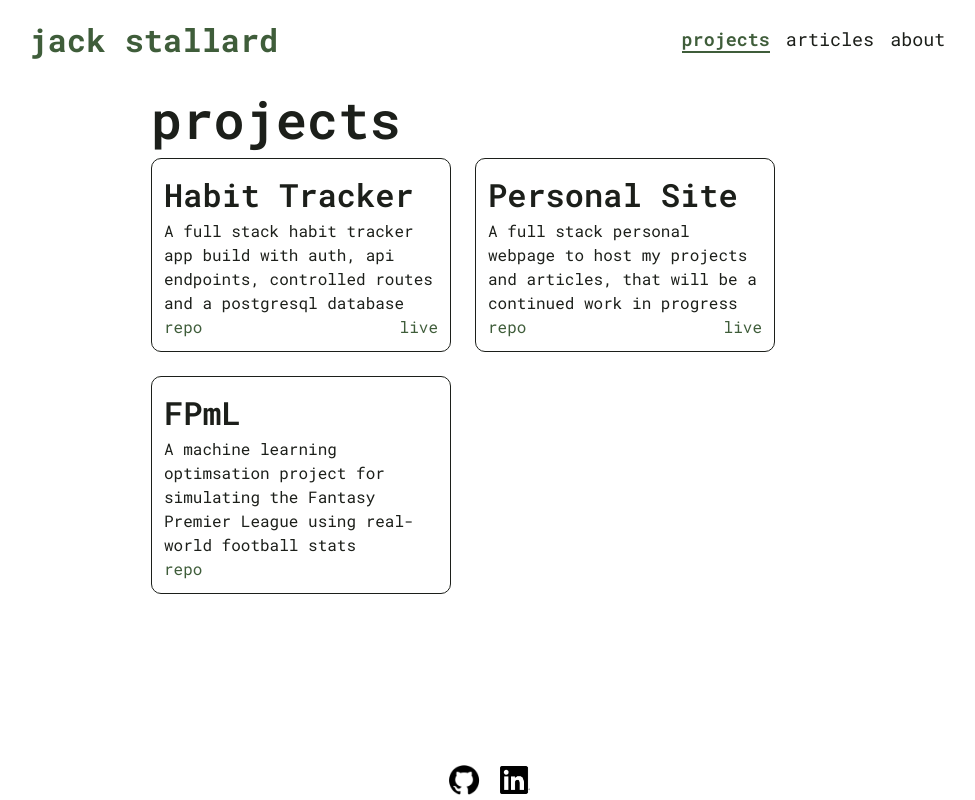
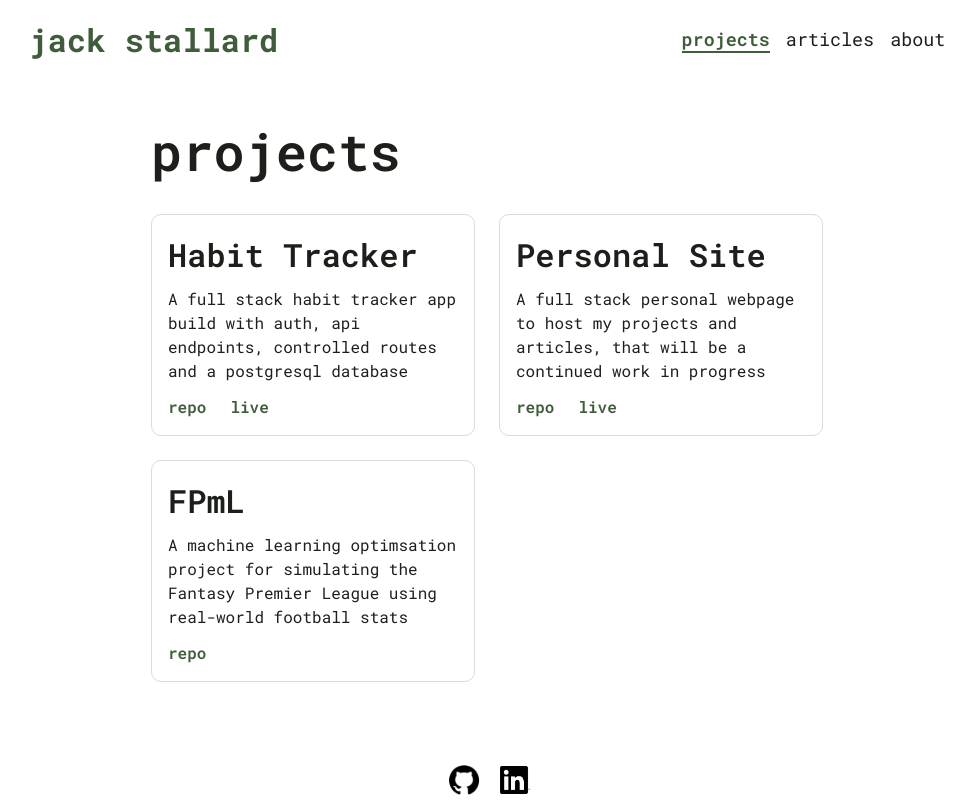
Before and after one commit to jckstllrd/personal-site, a React (Vite) app: page /projects in a window 1280 px wide. Shown: the whole page, without its empty margins (153-1128 px from the left). Built offline with nearby package versions, Linux system fonts and the light colour scheme.

Commit message:
feat: add hover state and spacing fixes to project cards and grid

```diff
--- a/src/components/Project/Project.module.css
+++ b/src/components/Project/Project.module.css
@@ -1,16 +1,40 @@
 .projectContainer {
-  border: 1px solid var(--color-text);
-  border-radius: 10px;
-  padding: var(--space-md);
+  display: flex;
+  flex-direction: column;
+  gap: var(--space-sm);
+  border: 1px solid var(--color-decorative);
+  border-radius: var(--radius-sm);
+  padding: var(--space-lg);
+  transition:
+    border-color var(--transition-fast),
+    background-color var(--transition-fast),
+    transform var(--transition-fast);
+}
+
+.projectContainer:hover,
+.projectContainer:focus-within {
+  border-color: var(--color-primary);
+  background-color: var(--color-muted-background);
+  transform: translateY(-2px);
 }
 
 .projectLinks {
   display: flex;
   gap: var(--space-xl);
   align-items: center;
-  justify-content: space-between;
+  justify-content: flex-start;
+  margin-top: var(--space-xs);
 }
 
 .links {
   color: var(--color-primary);
+  font-weight: 600;
+  text-decoration: none;
+  transition: color var(--transition-fast);
 }
+
+.links:hover,
+.links:focus-visible {
+  color: var(--color-action);
+  text-decoration: underline;
+}
--- a/src/pages/Projects/Projects.module.css
+++ b/src/pages/Projects/Projects.module.css
@@ -1,5 +1,12 @@
+.projectPage {
+  display: flex;
+  flex-direction: column;
+  gap: var(--space-xl);
+  padding-block: var(--space-2xl);
+}
+
 .projects {
   display: grid;
-  grid-template-columns: repeat(auto-fit, 300px);
+  grid-template-columns: repeat(auto-fit, minmax(260px, 1fr));
   gap: var(--space-xl);
 }
```
